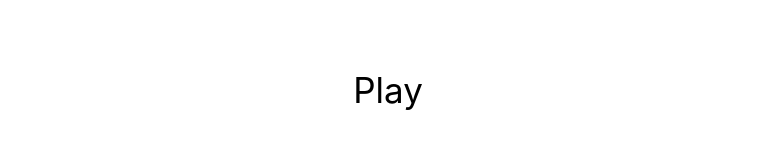
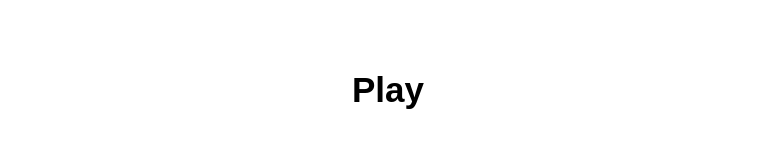
Before and after one commit to MurrK-smb/ultimate-clicker2.0, a React (Create React App) app in the folder client/: page / in a window 1280 px wide. Shown: the part 376-524 px from the top of the page, without its empty margins (252-1029 px from the left). Built offline with nearby package versions, Linux system fonts and the light colour scheme.

Commit message:
play button

```diff
--- a/client/src/components/Home/Home.css
+++ b/client/src/components/Home/Home.css
@@ -10,17 +10,18 @@
   font-size: 75px;
 }
 
-.home__nav-link {
+.home__play {
   margin-top: 40px;
-  padding: 10px;
+  padding: 8px;
   font-size: 35px;
-  text-decoration: none;
-  color: black;
   border: solid white 7px;
   border-radius: 8px;
+  background-color: transparent;
   transition: 0.15s linear;
+  font-weight: 550;
 }
 
-.home__nav-link:hover {
+.home__play:hover {
   border-color: black;
+  cursor: pointer;
 }
--- a/client/src/components/Home/Home.js
+++ b/client/src/components/Home/Home.js
@@ -1,13 +1,19 @@
 import "./Home.css";
-import { NavLink } from "react-router-dom";
+import { useNavigate } from "react-router-dom";
 
 function Home() {
+  const navigate = useNavigate();
+
   return (
     <div className="home">
       <h1 className="home__title">Ultimate Clicker 2.0</h1>
-      <NavLink className="home__nav-link" to="/login">
+      <button
+        className="home__play"
+        type="click"
+        onClick={() => navigate("/login")}
+      >
         Play
-      </NavLink>
+      </button>
     </div>
   );
 }
```
